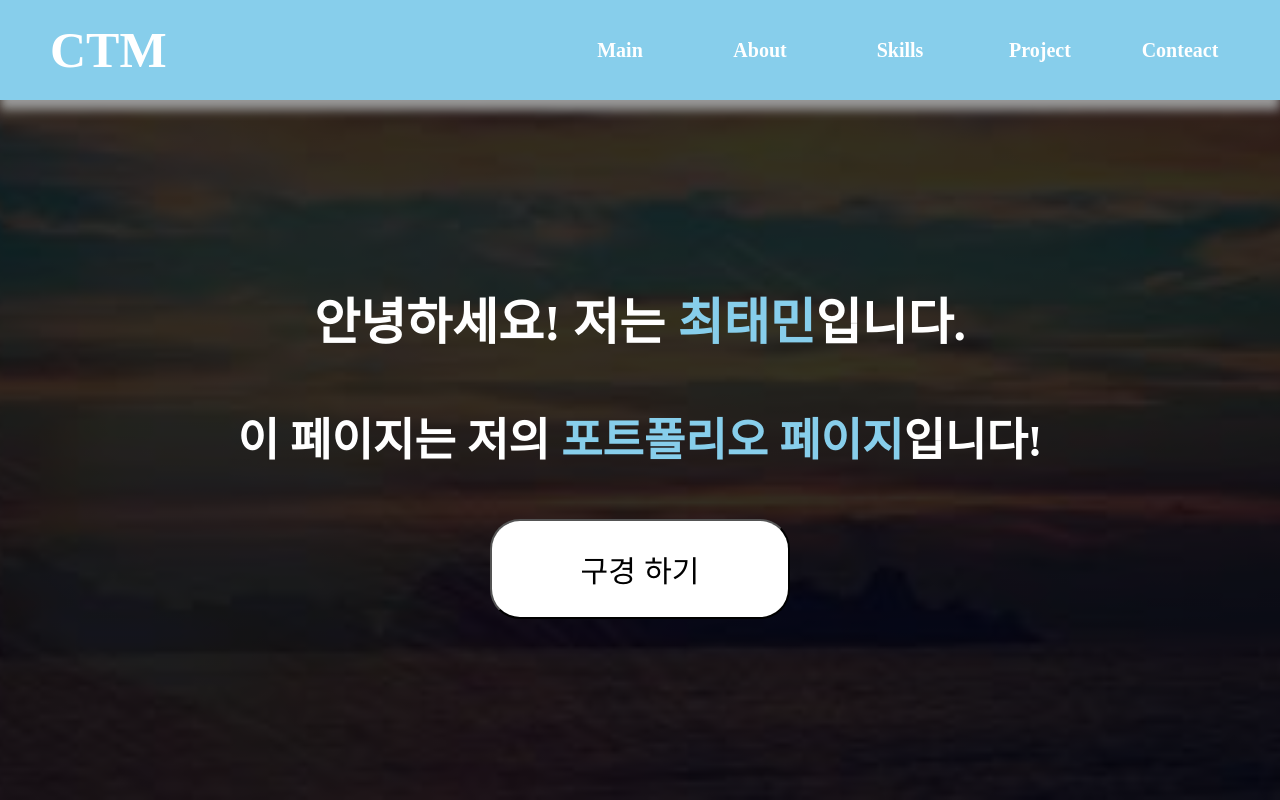
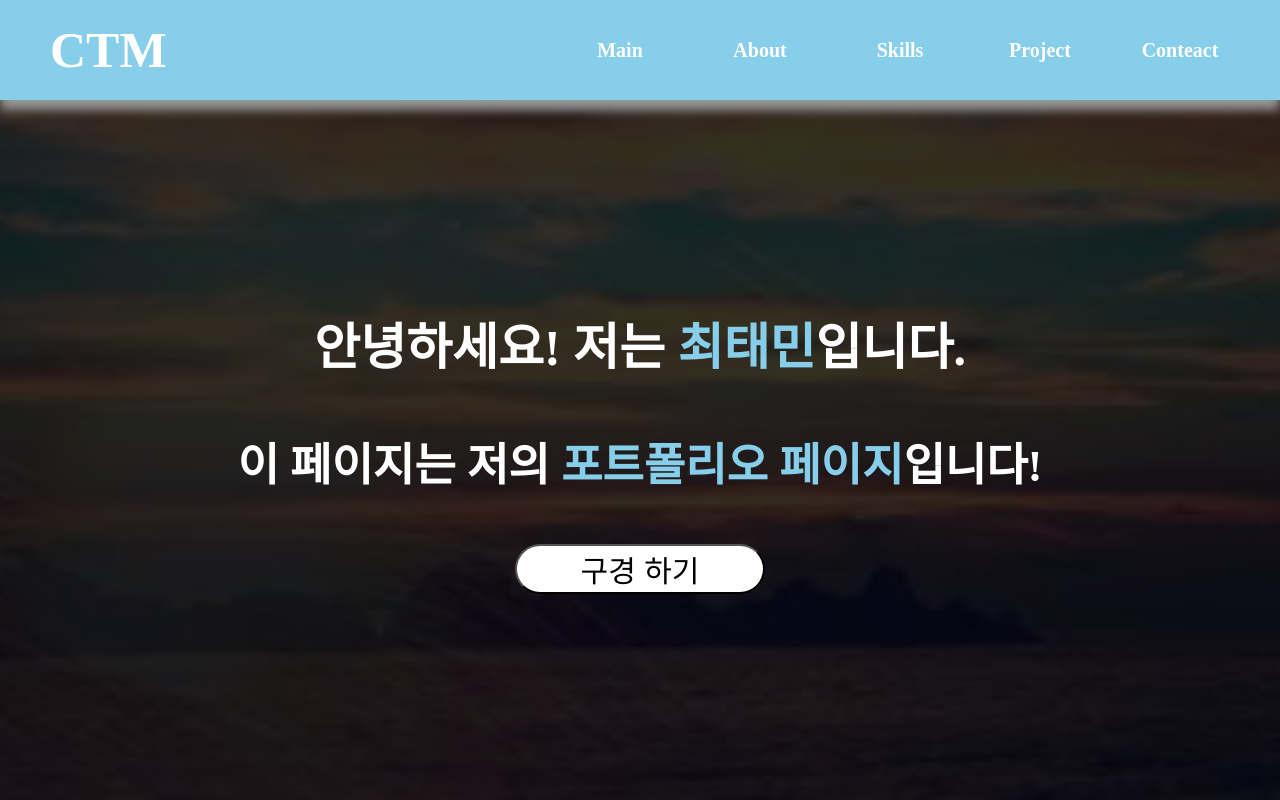
Before and after one commit to choltaemin/my-portfolio, a plain HTML site: page index.html in a window 1280 px wide. Shown: the top 800 px of the page. Drawn offline with Linux system fonts and the light colour scheme.

Commit message:
Update style.css

```diff
--- a/style.css
+++ b/style.css
@@ -127,8 +127,8 @@ li{
 }
 .main button{
     font-size: 30px;
-    width: 300px;
-    height: 100px;
+    width: 250px;
+    height: 50px;
     border-radius: 30px;
     background-color: white;
 
```
